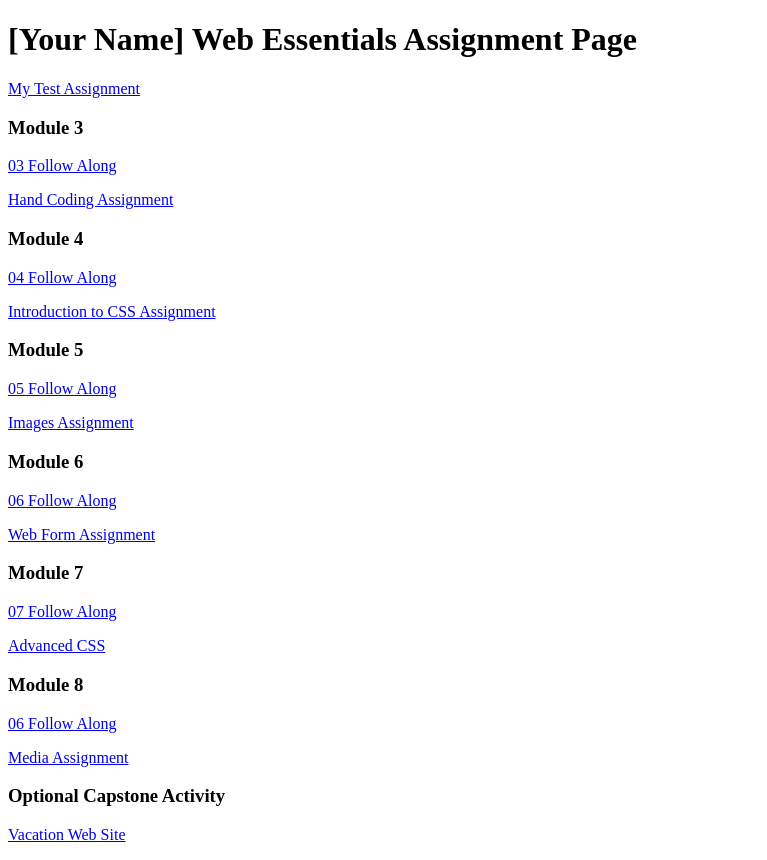
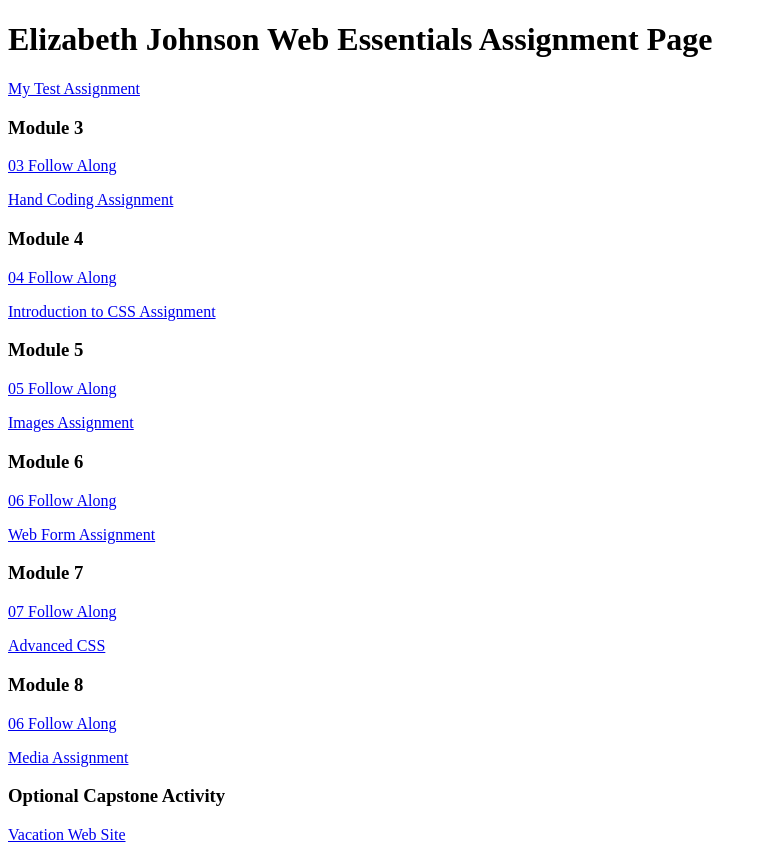
Before and after one commit to ejohnson975/dwdd1600, a plain HTML site: page index.html in a window 1280 px wide. Shown: the whole page, without its empty margins (0-767 px from the left). Drawn offline with Linux system fonts and the light colour scheme.

Commit message:
Added my name

```diff
--- a/index.html
+++ b/index.html
@@ -6,7 +6,7 @@
 		<title>dwdd 1600 assignment list page</title>
 	</head>
 	<body>
-		<h1>[Your Name] Web Essentials Assignment Page</h1>
+		<h1>Elizabeth Johnson Web Essentials Assignment Page</h1>
 		<p><a href="01test">My Test Assignment</a></p>
 
 		<h3>Module 3</h3>
```
